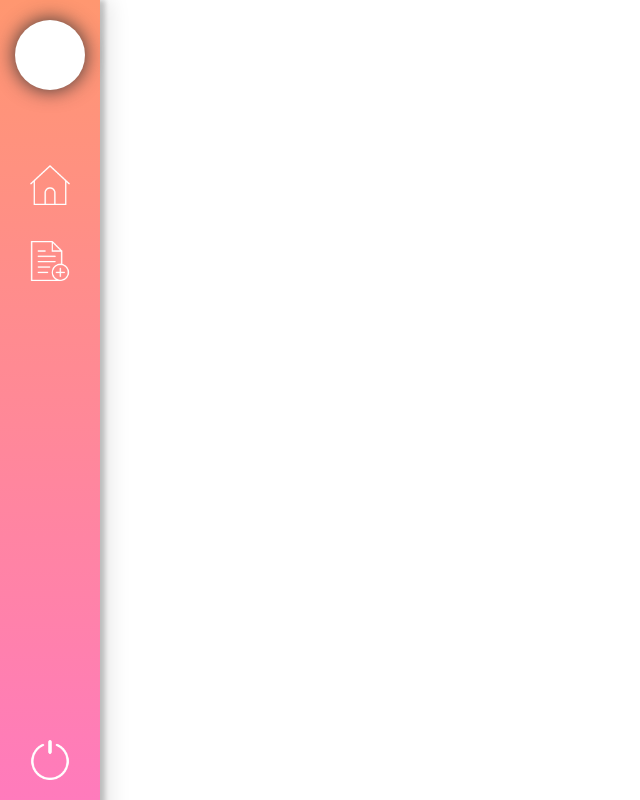
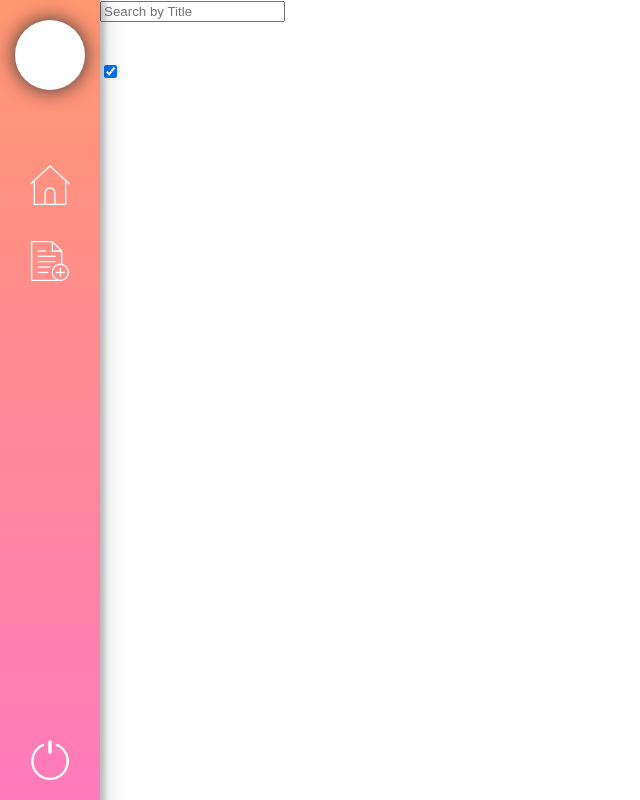
Before and after one commit to brockstonking/helo, a React (Create React App) app: page /#/dashboard in a window 1280 px wide. Shown: the whole page, without its empty margins (0-640 px from the left). Built offline with nearby package versions, Linux system fonts and the light colour scheme.

Commit message:
checkbox stores value

```diff
--- a/src/components/Auth/Auth.js
+++ b/src/components/Auth/Auth.js
@@ -40,11 +40,7 @@ class Auth extends Component {
                 inputEmail: '',
                 inputPassword: ''
             })
-            if (this.state.inputEmail && this.state.inputPassword) {
             this.props.history.push('/dashboard')
-            } else {
-                window.alert("Please enter both a username and password.")
-            }
         })
 
     }
@@ -58,12 +54,10 @@ class Auth extends Component {
                     inputEmail: '',
                     inputPassword: ''
                 })
-            if (this.state.inputEmail && this.state.inputPassword) {
                 this.props.history.push('/dashboard')
-            } else {
-                window.alert("Please enter both a username and password.")
-            }
                 })
+
+
     }
 
     render(){
--- a/src/components/Dashboard/Dashboard.css
+++ b/src/components/Dashboard/Dashboard.css
@@ -0,0 +1,3 @@
+.dashboard {
+    padding-left: 100px;
+}
--- a/src/components/Dashboard/Dashboard.js
+++ b/src/components/Dashboard/Dashboard.js
@@ -1,15 +1,54 @@
 import React, { Component } from 'react';
 import Nav from './../Nav/Nav';
+import './Dashboard.css';
 
 class Dashboard extends Component {
+    constructor(props){
+        super(props);
+
+        this.state = {
+            checkBox: true
+        }
+
+        this.checkTheBox = this.checkTheBox.bind( this );
+    }
+
+    async checkTheBox(){
+        if (this.state.checkBox === true) {
+            await this.setState({
+                checkBox: false
+            })
+        } else if (this.state.checkBox === false) {
+            await this.setState({
+                checkBox: true
+            })
+        }
+        console.log(this.state.checkBox)
+    }
+
     render(){
         const navbar = this.props.location.pathname !== '/' ? <Nav /> : <div></div>
 
         return (
             <div>
+                { navbar }
+                <div className='dashboard'>
+                    <div>
+                        <input className='searchBox' placeholder='Search by Title' />
+                    </div>
+                    <div>
+                        <img />
+                    </div>
+                    <div>
+                        <img />
+                    </div>
+                    <div>
+                        <input type='checkbox' checked={ this.state.checkBox } onChange={ this.checkTheBox }/>
+                    </div>
+                </div>
+                <div>
 
-                { navbar }
-                Dashboard
+                </div>
             </div>
         )
     }
```
Lines whose indentation alone changed are shown as unchanged.
